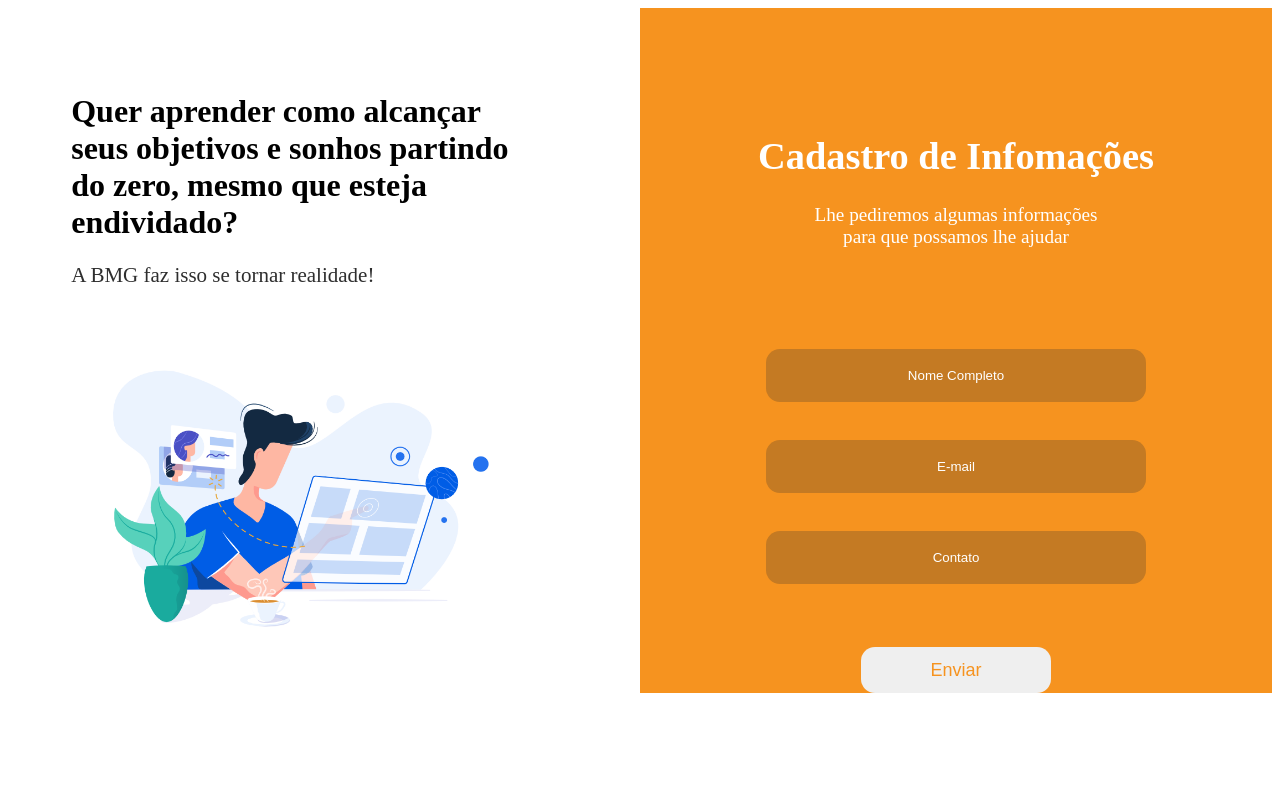
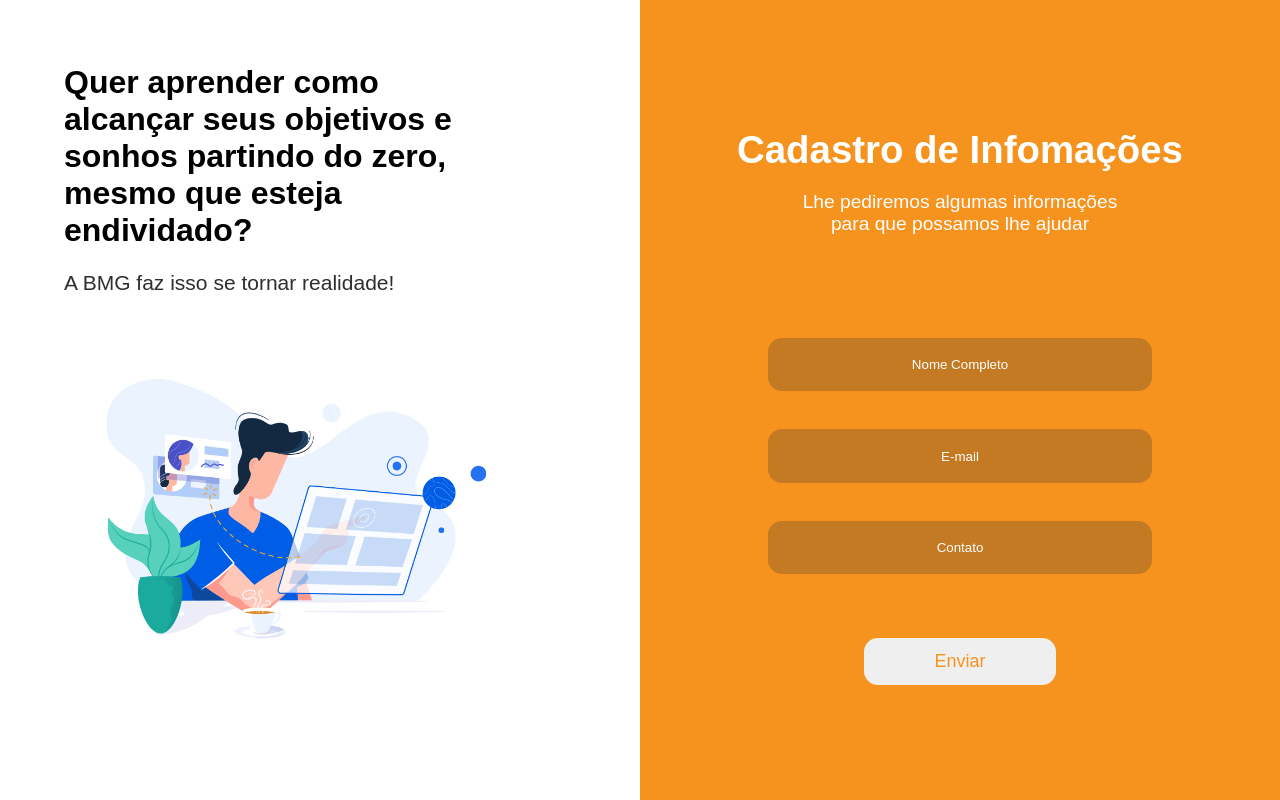
Before and after one commit to gabrieldev525/bmg-up-site, a React (Create React App) app in the folder front-end/: page / in a window 1280 px wide. Built offline with nearby package versions, Linux system fonts and the light colour scheme.

Commit message:
add global style

```diff
--- a/front-end/src/index.js
+++ b/front-end/src/index.js
@@ -1,7 +1,9 @@
 import React from 'react'
 import ReactDOM from 'react-dom'
+
+// Local imports
+import './static/css/global.css'
 import App from './App'
-
 
 ReactDOM.render(
   <React.StrictMode>
--- /dev/null
+++ b/front-end/src/static/css/global.css
@@ -0,0 +1,11 @@
+* {
+  margin: 0;
+  padding: 0;
+  font-family: Arial, Helvetica, sans-serif;
+}
+
+html,
+body,
+#root {
+  height: 100%;
+}
```
